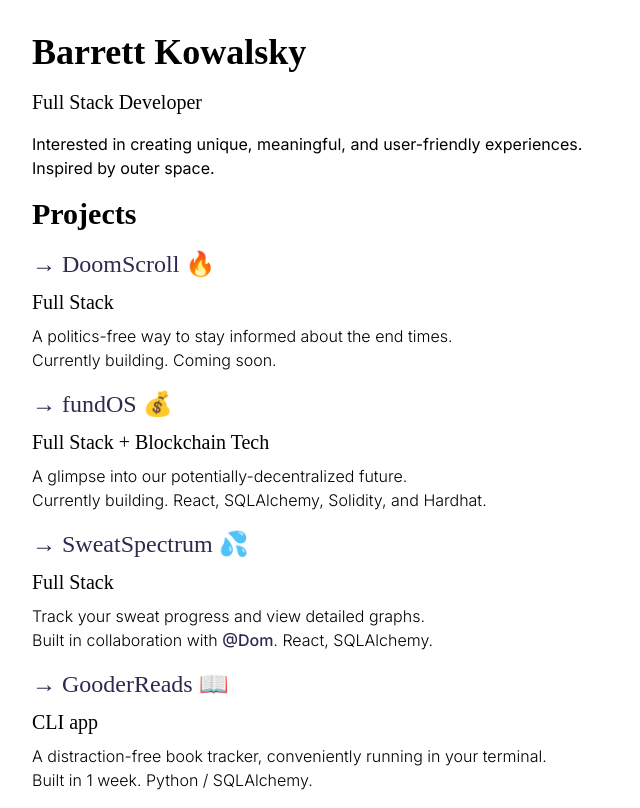
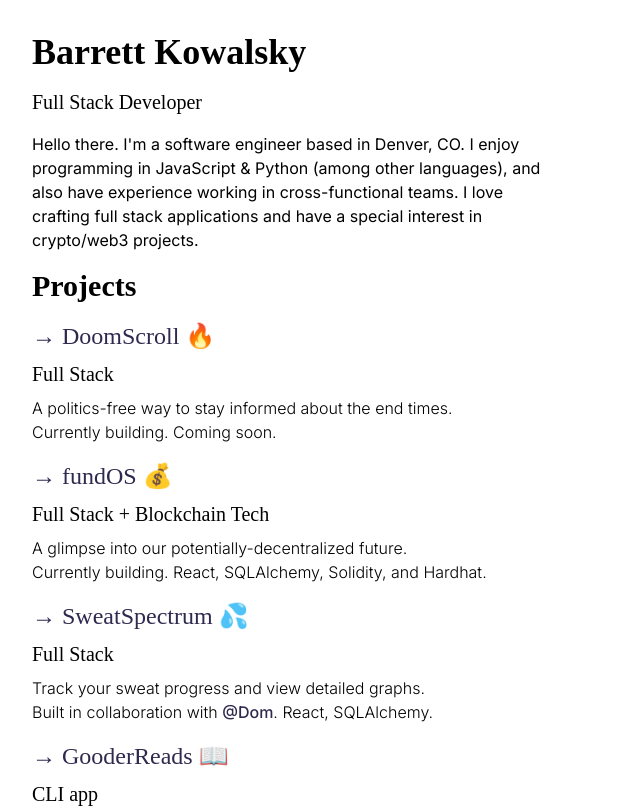
Before and after one commit to barrettk8090/portfolio-v1, a React (Vite) app: page / in a window 1280 px wide. Shown: the top 808 px of the page, without its empty margins (0-640 px from the left). Built offline with nearby package versions, Linux system fonts and the light colour scheme; a web font is replaced by a local one.

Commit message:
bio content and style

```diff
--- a/src/components/Home.jsx
+++ b/src/components/Home.jsx
@@ -8,7 +8,9 @@ function Home(){
         <div className="mx-8">
             <h1 className="mt-8 text-4xl font-bold">Barrett Kowalsky</h1>
             <h4 className="my-4 text-xl"> Full Stack Developer</h4>
-            <p className="my-4 font-normal">Interested in creating unique, meaningful, and user-friendly experiences.<br/> Inspired by outer space. </p>
+            <div className="max-w-lg">
+                <p className="my-4 font-normal">Hello there. I'm a software engineer based in Denver, CO. I enjoy programming in JavaScript & Python (among other languages), and also have experience working in cross-functional teams. I love crafting full stack applications and have a special interest in crypto/web3 projects.</p>
+            </div>
             <Projects />
             <Blog/>
             <Links />
```
